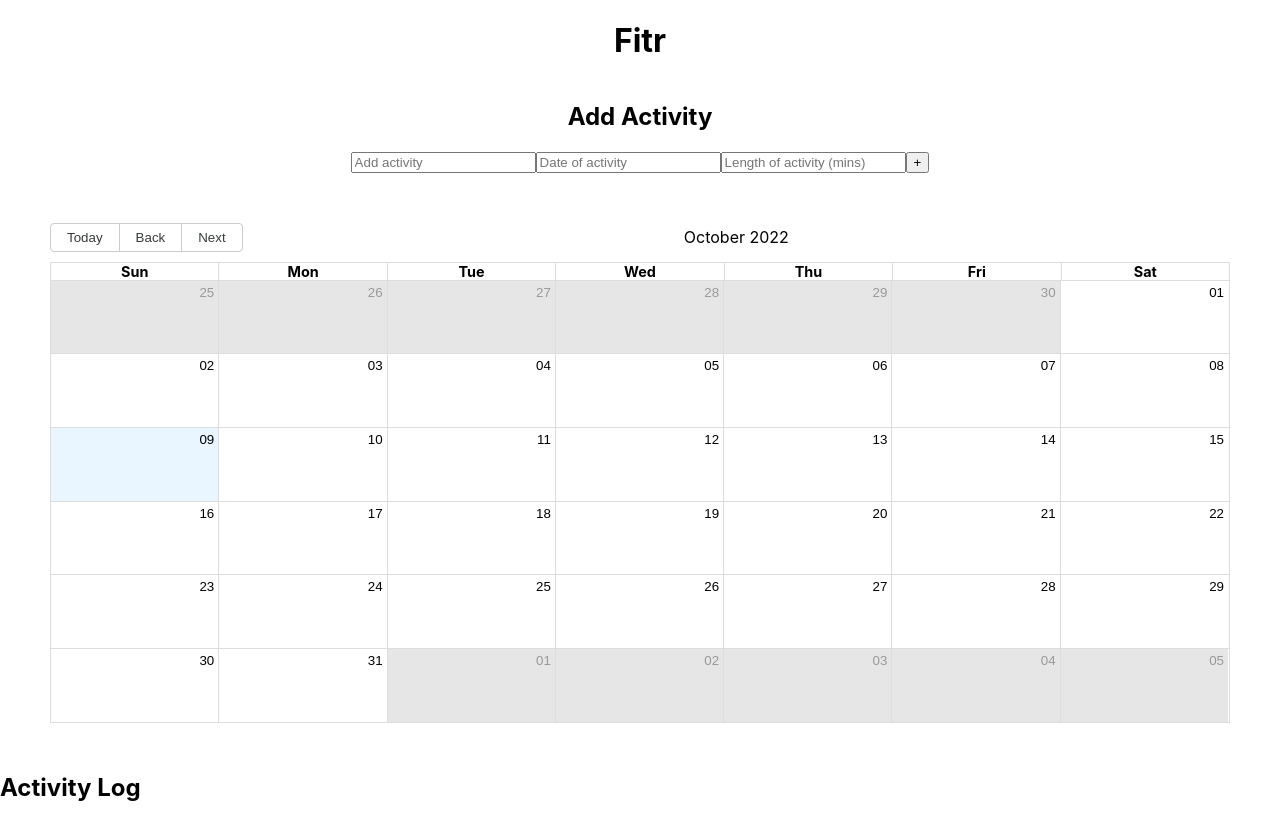
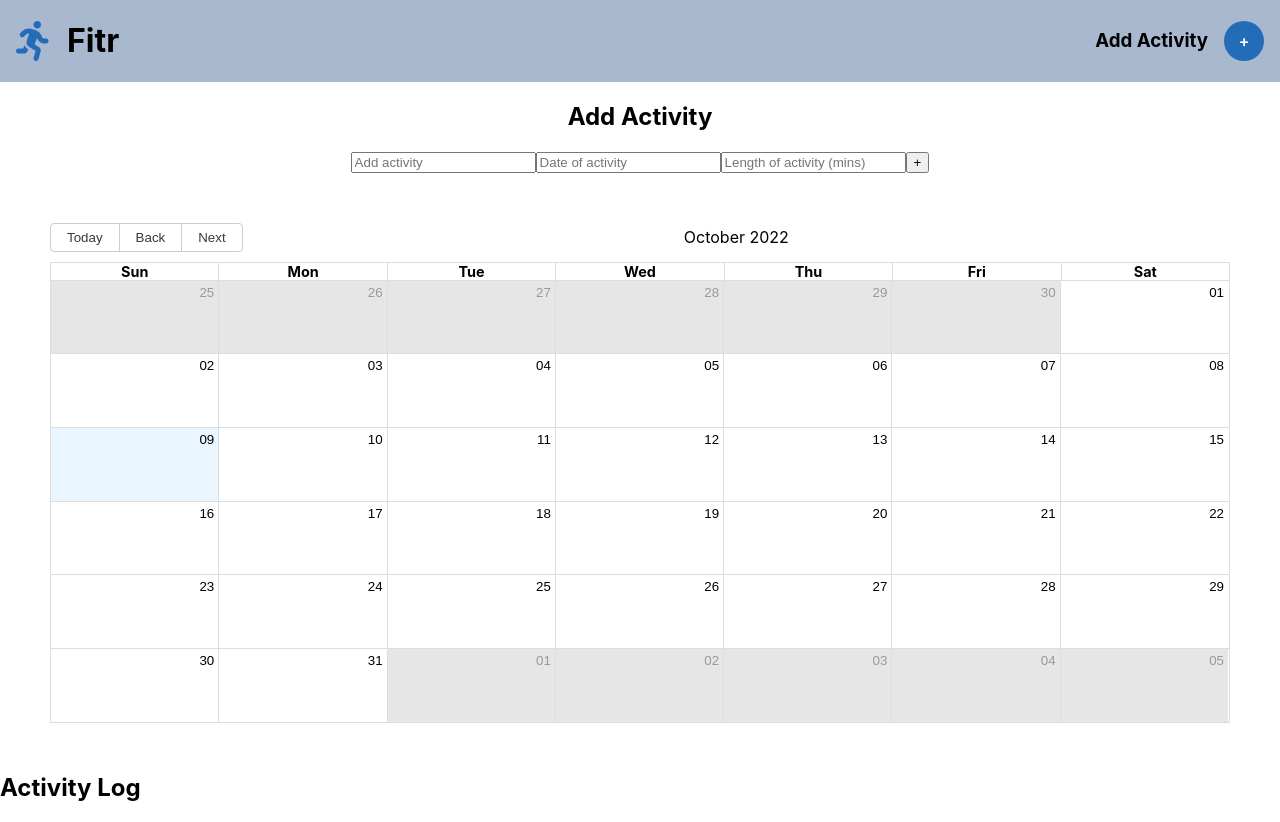
Before and after one commit to AlexImre/Fitness-App, a React (Create React App) app: page / in a window 1280 px wide. Built offline with nearby package versions, Linux system fonts and the light colour scheme.

Commit message:
add topbar styling

```diff
--- a/public/index.html
+++ b/public/index.html
@@ -39,5 +39,6 @@
       To begin the development, run `npm start` or `yarn start`.
       To create a production bundle, use `npm run build` or `yarn build`.
     -->
+    <script src="https://kit.fontawesome.com/c44740218a.js" crossorigin="anonymous"></script>
   </body>
 </html>
--- a/src/App.css
+++ b/src/App.css
@@ -1,6 +1,33 @@
-.AppTitle {
+.AppTitleContainer {
   display: flex;
   justify-content: center;
+  align-items: center;
+  background-color: #a7b8cf;
+}
+
+.fa-person-running {
+  font-size: 40px;
+  margin: 0 1rem 0 1rem;
+  color: #236db8;
+}
+
+.AppTitleLeft {
+  display: flex;
+  justify-content: flex-start;
+  align-items: center;
+}
+
+.AppTitleRight {
+  display: flex;
+  justify-content: flex-end;
+  align-items: center;
+  margin-left: auto;
+  margin-right: 1rem;
+}
+
+.AppLogo {
+  max-width: 100px;
+  max-height: 75px;
 }
 
 .AppAddEventTitle {
@@ -16,6 +43,57 @@
 
 .react-datepicker-popper { z-index: 100 !important }
 
-.rbc-day-bg {
-  height: 200px;
+.UltimateContainer {
+  background-image: url('./Images/logo.jpg');
 }
+
+
+/* CSS */
+.button-18 {
+  align-items: center;
+  background-color: #236db8;
+  border: 0;
+  border-radius: 100px;
+  box-sizing: border-box;
+  color: #ffffff;
+  cursor: pointer;
+  display: inline-flex;
+  font-family: -apple-system, system-ui, system-ui, "Segoe UI", Roboto, "Helvetica Neue", "Fira Sans", Ubuntu, Oxygen, "Oxygen Sans", Cantarell, "Droid Sans", "Apple Color Emoji", "Segoe UI Emoji", "Segoe UI Symbol", "Lucida Grande", Helvetica, Arial, sans-serif;
+  font-size: 16px;
+  font-weight: 600;
+  justify-content: center;
+  line-height: 20px;
+  max-width: 480px;
+  min-height: 40px;
+  min-width: 0px;
+  overflow: hidden;
+  padding: 0px;
+  padding-left: 20px;
+  padding-right: 20px;
+  text-align: center;
+  touch-action: manipulation;
+  transition: background-color 0.167s cubic-bezier(0.4, 0, 0.2, 1) 0s, box-shadow 0.167s cubic-bezier(0.4, 0, 0.2, 1) 0s, color 0.167s cubic-bezier(0.4, 0, 0.2, 1) 0s;
+  user-select: none;
+  -webkit-user-select: none;
+  vertical-align: middle;
+  height: 25px;
+  width: 25px;
+  margin-left: 1rem;
+}
+
+.button-18:hover,
+.button-18:focus {
+  background-color: #16437E;
+  color: #ffffff;
+}
+
+.button-18:active {
+  background: #09223b;
+  color: rgb(255, 255, 255, .7);
+}
+
+.button-18:disabled {
+  cursor: not-allowed;
+  background: rgba(0, 0, 0, .08);
+  color: rgba(0, 0, 0, .3);
+}
--- a/src/App.js
+++ b/src/App.js
@@ -8,6 +8,9 @@ import "react-big-calendar/lib/css/react-big-calendar.css";
 import React, { useState } from "react";
 import DatePicker from "react-datepicker";
 import "react-datepicker/dist/react-datepicker.css";
+
+// FOR CHANGING EVENT COLOURS https://stackoverflow.com/questions/34587067/change-color-of-react-big-calendar-events
+// ACCORDION https://www.youtube.com/watch?v=fNKbo0bboyA&ab_channel=BrianDesign
 
 const locales = {
   "en-US": require('date-fns/locale/en-US')
@@ -22,27 +25,7 @@ const localizer = dateFnsLocalizer({
 })
 
 const events = [
-  // {
-  //   title: 'big meeting',
-  //   allDay: false,
-  //   start: new Date(2022, 9, 13),
-  //   end: new Date(2022, 9, 15)
-  // },
-  // {
-  //   title: 'vacation',
-  //   start: new Date(2022, 10, 26),
-  //   end: new Date(2022, 10, 27)
-  // },
-  // {
-  //   title: 'conference',
-  //   start: new Date(2022, 9, 10),
-  //   end: new Date(2022, 9, 12)
-  // },
-  // {
-  //   title: 'run',
-  //   start: new Date(2022, 9, 26),
-  //   end: new Date(2022, 9, 27)
-  // }
+
 ]
 
 function App() {
@@ -52,10 +35,10 @@ function App() {
 
   const handleAddEvent = () => {
     setAllEvents([...allEvents, newEvent]);
-    getActivityLog('run');
   }
 
   // Activity log needs to be in state (for re-rendering), or could useEffect? and needs to be fired from submit button
+  // Monthly cells can only show 2 activities, can we change?
 
   const getActivityLog = (activity) => {
     let sum = 0;
@@ -70,8 +53,21 @@ function App() {
 
   return (
     <>
-    <div className="AppTitle">
-      <h1>Fitr</h1>
+    <div className='UltimateContainer'>
+
+
+    <div className="AppTitleContainer">
+      <div className='AppTitleLeft'>
+        <i class="fa-solid fa-person-running"></i>
+        <h1>Fitr</h1>
+      </div>
+      <div className='AppTitleRight'>
+        <h3>Add Activity</h3>
+        <button className='button-18'>
+          +
+        </button>
+      </div>
+
     </div>
     <div className="AppAddEventTitle">
       <h2>Add Activity</h2>
@@ -106,13 +102,15 @@ function App() {
       </button>
       </div>
 
-    <div className='Calendarcontainer'>
+    <div className='CalendarContainer'>
       <Calendar
         localizer={localizer}
         views={['month']}
         events={allEvents}
         startAccessor="start"
         endAccessor="end"
+        showAllEvents={true}
+        allEvents
         style={{height: 500, margin: 50}}
       />
     </div>
@@ -121,6 +119,7 @@ function App() {
       <h2>Activity Log</h2>
       <p>{getActivityLog('run')}</p>
     </div>
+    </div>
     </>
   );
 }
```
Also changed, not shown: src/Images/logo.jpg (added), 1 other file (tests, documents, lock files or other folders).
